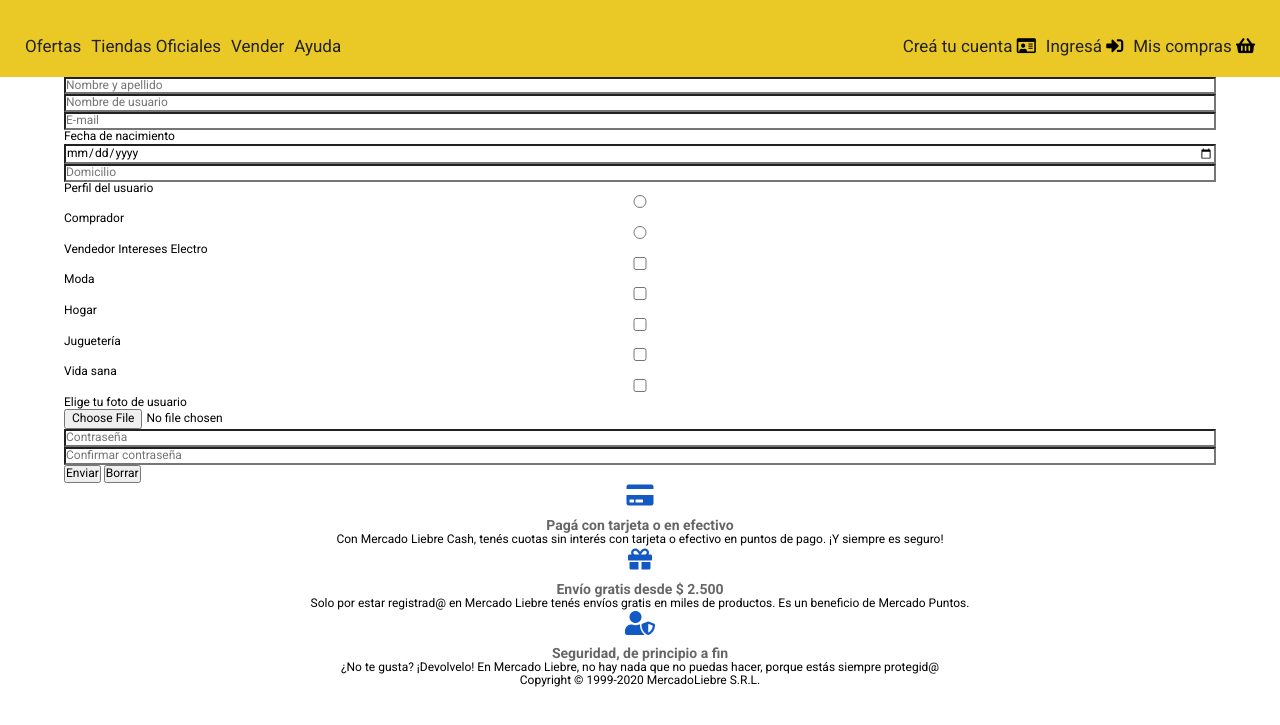
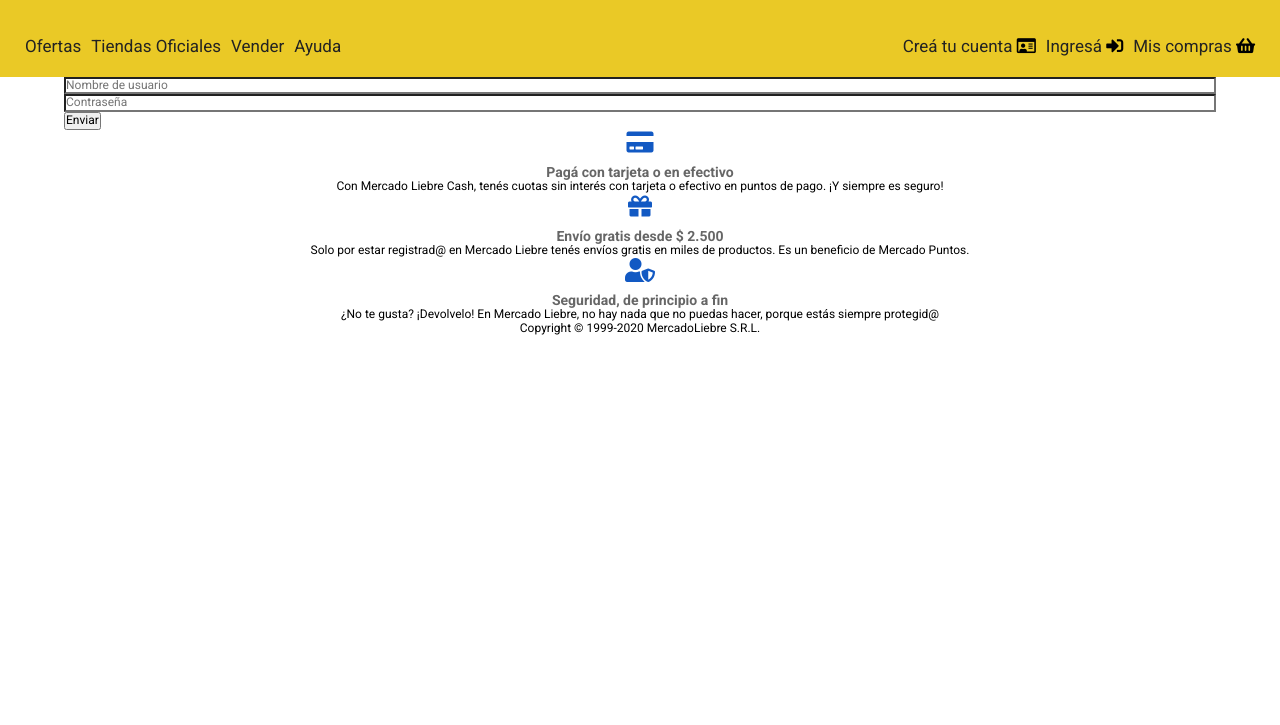
Before and after one commit to Lakril/mercadoLibreDH, a website: page views/login.html in a window 1280 px wide. Shown: the part 73-798 px from the top of the page. Drawn offline with Linux system fonts and the light colour scheme; files whose address does not match are found by name.

Commit message:
Done formulario login

```diff
--- a/app.js
+++ b/app.js
@@ -16,3 +16,6 @@
 app.get('/register', (req, res)=> {
     res.sendFile(path.resolve(__dirname, './views/register.html'))
 });
+app.get('/login', (req, res)=> {
+    res.sendFile(path.resolve(__dirname, './views/login.html'))
+});
--- a/views/register.html
+++ b/views/login.html
@@ -52,30 +52,12 @@
     </nav>
   </header>
 
-  <!-- & --------------------MAIN -------------------------->
+  <!-- & --------------------MAIN LOGIN -------------------------->
   <main>
-    <form action="/home" method="POST" id="singUp" >
-      <input type="text" placeholder="Nombre y apellido">
+    <form action="/home" method="POST" id="login" >
       <input type="text" placeholder="Nombre de usuario">
-      <input type="email" placeholder="E-mail">
-      <label for="">Fecha de nacimiento</label>
-      <input type="date">
-      <input type="text" placeholder="Domicilio">
-      <label for="">Perfil del usuario</label><br>
-      <label for=""><input type="radio" name="profileUser" id="" value="comprador">Comprador</label>
-      <label for=""><input type="radio" name="profileUser" id="" value="vendedor">Vendedor</label>
-      <label for="">Intereses</label>
-      <labe>Electro<input type="checkbox" name="interest" value="Electro"></labe>
-      <labe>Moda<input type="checkbox" name="interest" value="Moda"></labe>
-      <labe>Hogar<input type="checkbox" name="interest" value="Hogar"></labe>
-      <labe>Juguetería<input type="checkbox" name="interest" value="Juguetería"></labe>
-      <labe>Vida sana<input type="checkbox" name="interest" value="Vida sana"></labe>
-      <label for="">Elige tu foto de usuario</label>
-      <input type="file" accept=".jpg .png">
       <input type="password" name="password" id="" placeholder="Contraseña">
-      <input type="password" name="password" id="" placeholder="Confirmar contraseña">
-      <button type="submit" >Enviar</button>
-      <button type="reset" form="singUp">Borrar</button>
+      <button type="submit" form="login">Enviar</button>
     </form>
 
   </main>
```
Also changed, not shown: views/index.html (+1 -1 lines).
